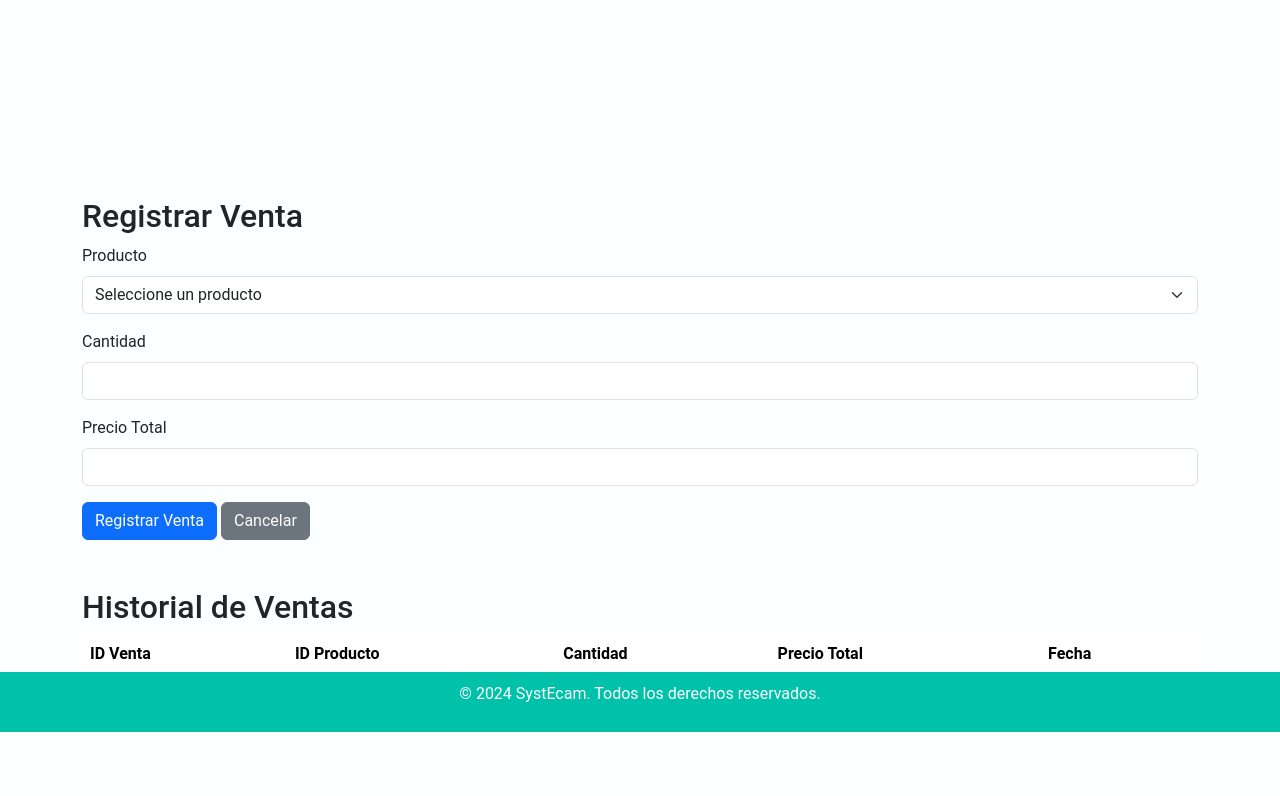
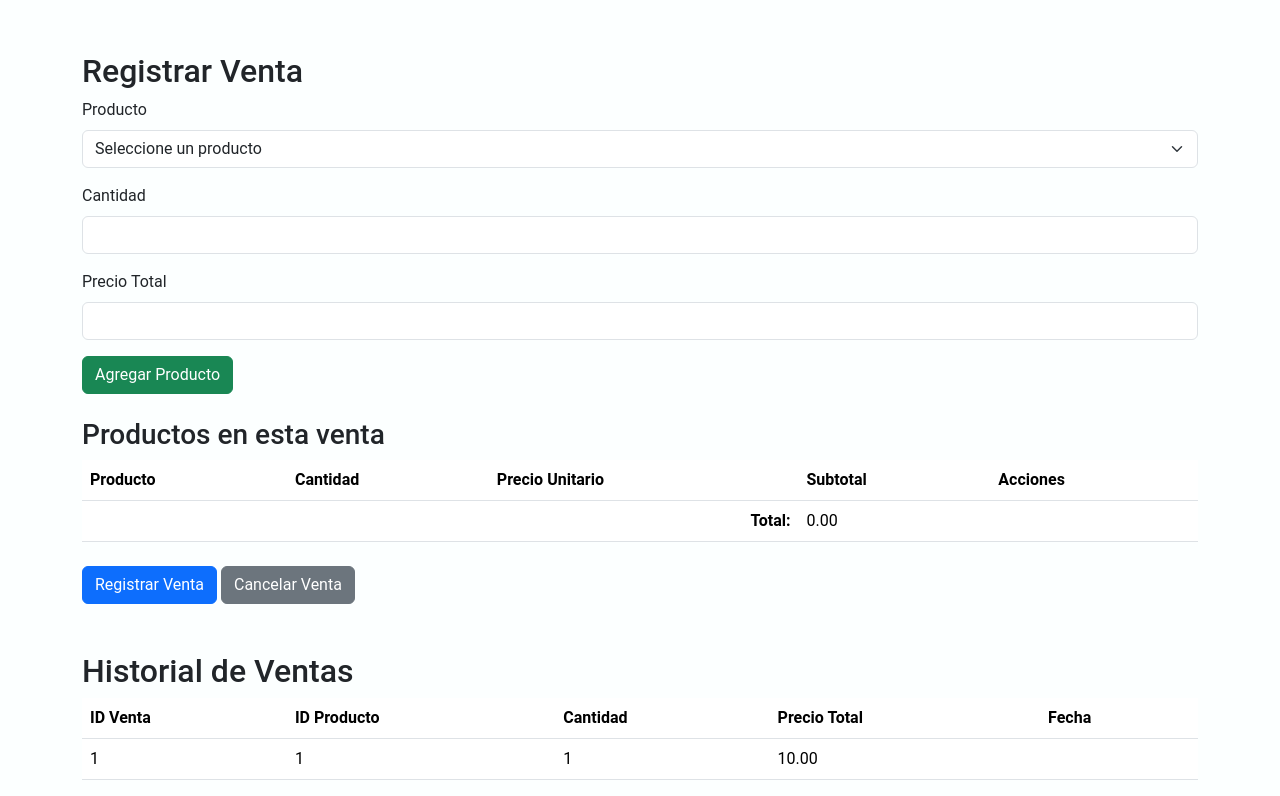
Before and after one commit to TomasGuevaraR/Proyecto-SystEcam, a PHP site: page /venta.php in a window 1280 px wide. Shown: the part 68-864 px from the top of the page. Before the commit the page ends 800 px from the top, so only its background shows below. Run offline with PHP 8.4, Linux system fonts and the light colour scheme; a user stored in the database is signed in; data comes from the database, SQL or seed files in the repository; tables that the repository leaves empty hold one stand-in row (values such as "Sample post"); data that the repository does not hold is empty.

Commit message:
nueva  actualización 08/11/2024
actualicé los archivos de  login, ventas.js, registrarVenta.php, venta.php

```diff
--- a/Control/loginControl.php
+++ b/Control/loginControl.php
@@ -16,7 +16,7 @@ if ($result->num_rows > 0) {
     $fila = $result->fetch_assoc();
 
     // Almacena más datos del usuario en la sesión
-    $_SESSION['id'] = $fila["id"];
+    $_SESSION['id_usuario'] = $fila["id"];  // Cambio aquí
     $_SESSION['nombre'] = $fila["nombre"];
     $_SESSION['usuario'] = $fila["usuario"];
     $_SESSION['email'] = $fila["email"];
--- a/venta.php
+++ b/venta.php
@@ -7,24 +7,19 @@ if (!isset($_SESSION['nombre']) || ($_SESSION['rol'] !== 'admin' && $_SESSION['r
     exit;
 }
 
-// Al inicio del archivo, después de session_start()
+// CSRF Token
 if (!isset($_SESSION['csrf_token'])) {
     $_SESSION['csrf_token'] = bin2hex(random_bytes(32));
 }
 
 require_once("BaseDatos/Conexion.php");
 
-// Inicializa la variable para el modal y la tabla
-$showModal = false;
-$showTable = true;
-
-// Manejo de errores mejorado
 if ($conn->connect_error) {
     die("Error de conexión: " . $conn->connect_error);
 }
 
-// Consulta sin la columna `estado`
-$sql = "SELECT id_producto, nombre_producto, precio_venta FROM productos"; // Eliminada la condición WHERE estado = 1
+// Consulta para obtener los productos junto con la cantidad
+$sql = "SELECT id_producto, nombre_producto, precio_venta, cantidad FROM productos";
 $stmt = $conn->prepare($sql);
 if (!$stmt) {
     die("Error en la preparación de la consulta: " . $conn->error);
@@ -32,8 +27,10 @@ if (!$stmt) {
 $stmt->execute();
 $resultProductos = $stmt->get_result();
 
-// Obtener el historial de ventas
-$sqlVentas = "SELECT * FROM ventas"; // Asumiendo que tienes una tabla 'ventas'
+
+
+// Consulta para obtener el historial de ventas
+$sqlVentas = "SELECT * FROM ventas";
 $stmtVentas = $conn->prepare($sqlVentas);
 if (!$stmtVentas) {
     die("Error en la preparación de la consulta: " . $conn->error);
@@ -47,8 +44,9 @@ $resultVentas = $stmtVentas->get_result();
 <head>
     <meta charset="UTF-8">
     <meta name="viewport" content="width=device-width, initial-scale=1.0">
-    <link href="https://cdn.jsdelivr.net/npm/bootstrap@5.3.3/dist/css/bootstrap.min.css" rel="stylesheet" integrity="sha384-QWTKZyjpPEjISv5WaRU9OFeRpok6YctnYmDr5pNlyT2bRjXh0JMhjY6hW+ALEwIH" crossorigin="anonymous">
+    <link href="https://cdn.jsdelivr.net/npm/bootstrap@5.3.3/dist/css/bootstrap.min.css" rel="stylesheet">
     <title>SystEcam - Módulo de Ventas</title>
+    <script src="https://code.jquery.com/jquery-3.6.0.min.js"></script>
     <link rel="stylesheet" href="css/styusuario.css">
 </head>
 <body>
@@ -57,9 +55,7 @@ $resultVentas = $stmtVentas->get_result();
 <header>
     <div class="header-container">
         <img src="img/logo.png" alt="SystEcam" class="logo">
-            <h1 class="nombre-software">
-                <a href="modulos.php" style="text-decoration: none; color: inherit;">SystEcam</a>
-            </h1>
+        <h1 class="nombre-software"><a href="modulos.php" style="text-decoration: none; color: inherit;">SystEcam</a></h1>
         <div class="dropdown" style="position: absolute; right: 0;">
             <button class="btn btn-secondary dropdown-toggle" type="button" data-bs-toggle="dropdown" aria-expanded="false">
                 Menú
@@ -77,23 +73,26 @@ $resultVentas = $stmtVentas->get_result();
         </div>
     </div>
 </header>
-<br>
+<br><br><br>
+
 <div class="container mt-5">
     <h2>Registrar Venta</h2>
-        <form method="POST" action="registrarVenta.php">
-            <input type="hidden" name="csrf_token" value="<?= $_SESSION['csrf_token'] ?>">
+    <form id="agregarProductoForm" class="mb-4">
         <div class="mb-3">
             <label for="producto" class="form-label">Producto</label>
             <select class="form-select" id="producto" name="producto_id" required>
                 <option value="">Seleccione un producto</option>
     <?php while ($row = $resultProductos->fetch_assoc()): ?>
-                        <option value="<?= htmlspecialchars($row['id_producto']) ?>" data-precio="<?= htmlspecialchars($row['precio_venta']) ?>">
+        <option value="<?= htmlspecialchars($row['id_producto']) ?>"
+                data-precio="<?= htmlspecialchars($row['precio_venta']) ?>"
+                data-nombre="<?= htmlspecialchars($row['nombre_producto']) ?>"
+                data-stock="<?= htmlspecialchars($row['stock']) ?>">
             <?= htmlspecialchars($row['nombre_producto']) ?>
         </option>
     <?php endwhile; ?>
 </select>
+
         </div>
-
 
         <div class="mb-3">
             <label for="cantidad" class="form-label">Cantidad</label>
@@ -105,10 +104,42 @@ $resultVentas = $stmtVentas->get_result();
             <input type="text" class="form-control" id="precio_total" name="precio_total" readonly>
         </div>
 
-            <button type="submit" class="btn btn-primary">Registrar Venta</button>
-            <button type="reset" class="btn btn-secondary">Cancelar</button>
+        <button type="button" id="agregarProducto" class="btn btn-success">Agregar Producto</button>
     </form>
 
+    <!-- Lista de productos agregados -->
+    <div class="mb-4">
+        <h3>Productos en esta venta</h3>
+        <table class="table" id="productosAgregados">
+            <thead>
+                <tr>
+                    <th>Producto</th>
+                    <th>Cantidad</th>
+                    <th>Precio Unitario</th>
+                    <th>Subtotal</th>
+                    <th>Acciones</th>
+                </tr>
+            </thead>
+            <tbody></tbody>
+            <tfoot>
+                <tr>
+                    <td colspan="3" class="text-end"><strong>Total:</strong></td>
+                    <td id="totalVenta">0.00</td>
+                    <td></td>
+                </tr>
+            </tfoot>
+        </table>
+    </div>
+
+    <!-- Registrar Venta Form -->
+    <form method="POST" action="registrarVenta.php" id="registrarVentaForm">
+        <input type="hidden" name="csrf_token" value="<?= $_SESSION['csrf_token'] ?>">
+        <input type="hidden" name="productos_venta" id="productos_venta" value="">
+        <button type="submit" class="btn btn-primary" id="registrarVenta">Registrar Venta</button>
+        <button type="button" class="btn btn-secondary" id="cancelarVenta">Cancelar Venta</button>
+    </form>
+
+    <!-- Historial de Ventas -->
     <h2 class="mt-5">Historial de Ventas</h2>
     <table class="table">
         <thead>
@@ -126,51 +157,125 @@ $resultVentas = $stmtVentas->get_result();
                     <td><?= $venta['id_venta'] ?></td>
                     <td><?= $venta['id_producto'] ?></td>
                     <td><?= $venta['cantidad'] ?></td>
-                        <td><?= $venta['precio_total'] ?></td>
+                    <td><?= $venta['total'] ?></td>
                     <td><?= $venta['fecha_venta'] ?></td>
                 </tr>
             <?php endwhile; ?>
         </tbody>
     </table>
 </div>
-    <script src="https://code.jquery.com/jquery-3.6.0.min.js"></script>
+
 <script>
 $(document).ready(function() {
-    // Detectar cambios en el producto seleccionado
-    $('#producto').change(function() {
-        // Obtener el precio unitario del producto seleccionado
-        let precioUnitario = $(this).find(':selected').data('precio');
+    let productosEnVenta = [];
 
-        // Mostrar el precio unitario en el campo de precio total
-        $('#precio_total').val(precioUnitario);
+    // Actualizar el precio total y verificar el stock al cambiar producto o cantidad
+    function actualizarPrecio() {
+        let precioUnitario = $('#producto').find(':selected').data('precio');
+        let stockDisponible = $('#producto').find(':selected').data('stock');
+        let cantidad = $('#cantidad').val();
 
-        // Si hay una cantidad, calcular el precio total
-        let cantidad = $('#cantidad').val();
-        if (cantidad) {
-            $('#precio_total').val(precioUnitario * cantidad);
+        // Verificar si la cantidad es mayor al stock
+        if (cantidad > stockDisponible) {
+            alert(`Cantidad solicitada supera el stock disponible de ${stockDisponible}.`);
+            $('#cantidad').val(stockDisponible); // Opcional: establece la cantidad al stock máximo
+            cantidad = stockDisponible;
         }
-    });
 
-    // Detectar cambios en la cantidad
-    $('#cantidad').on('input', function() {
-        // Obtener el precio unitario del producto seleccionado
-        let precioUnitario = $('#producto').find(':selected').data('precio');
-
-        // Calcular el precio total
-        let cantidad = $(this).val();
         if (precioUnitario && cantidad) {
             $('#precio_total').val(precioUnitario * cantidad);
         }
+    }
+
+    $('#producto, #cantidad').on('change input', actualizarPrecio);
+
+    // Añadir producto a la tabla
+    $('#agregarProducto').click(function() {
+        let productoId = $('#producto').val();
+        let nombreProducto = $('#producto').find(':selected').data('nombre');
+        let cantidad = $('#cantidad').val();
+        let precioUnitario = $('#producto').find(':selected').data('precio');
+        let stockDisponible = $('#producto').find(':selected').data('stock');
+        let subtotal = precioUnitario * cantidad;
+
+        if (!productoId || !cantidad) {
+            alert('Por favor seleccione un producto y especifique la cantidad.');
+            return;
+        }
+
+        // Verificar si la cantidad es mayor al stock disponible antes de añadir
+        if (cantidad > stockDisponible) {
+            alert(`Cantidad solicitada supera el stock disponible de ${stockDisponible}.`);
+            return;
+        }
+
+        // Agregar producto a la lista de productos en venta
+        productosEnVenta.push({
+            producto_id: productoId,
+            nombre: nombreProducto,
+            cantidad: cantidad,
+            precio_unitario: precioUnitario,
+            subtotal: subtotal
+        });
+
+        // Agregar la fila a la tabla de productos
+        let row = `<tr>
+            <td>${nombreProducto}</td>
+            <td>${cantidad}</td>
+            <td>${precioUnitario}</td>
+            <td>${subtotal}</td>
+            <td><button type="button" class="btn btn-danger btn-sm eliminarProducto">Eliminar</button></td>
+        </tr>`;
+        $('#productosAgregados tbody').append(row);
+
+        // Actualizar total
+        let total = parseFloat($('#totalVenta').text()) + subtotal;
+        $('#totalVenta').text(total.toFixed(2));
+
+        // Reset formulario
+        $('#producto').val('');
+        $('#cantidad').val('');
+        $('#precio_total').val('');
+    });
+
+    // Eliminar producto de la lista y tabla
+    $(document).on('click', '.eliminarProducto', function() {
+        let row = $(this).closest('tr');
+        let subtotal = parseFloat(row.find('td:eq(3)').text());
+
+        // Eliminar producto de la lista
+        let index = row.index();
+        productosEnVenta.splice(index, 1);
+
+        // Eliminar la fila de la tabla
+        row.remove();
+
+        // Actualizar total
+        let total = parseFloat($('#totalVenta').text()) - subtotal;
+        $('#totalVenta').text(total.toFixed(2));
+    });
+
+    // Al enviar el formulario
+    $('#registrarVentaForm').submit(function(e) {
+        e.preventDefault();
+
+        // Pasar los productos en venta al formulario
+        $('#productos_venta').val(JSON.stringify(productosEnVenta));
+
+        // Enviar formulario
+        $(this).unbind('submit').submit();
+    });
+
+    $('#cancelarVenta').click(function() {
+        // Limpiar todo
+        $('#productosAgregados tbody').empty();
+        $('#totalVenta').text('0.00');
+        productosEnVenta = [];
     });
 });
+
 </script>
 
-
-    <footer>
-        <p>&copy; 2024 SystEcam. Todos los derechos reservados.</p>
-    </footer>
-
 <script src="https://cdn.jsdelivr.net/npm/bootstrap@5.3.3/dist/js/bootstrap.bundle.min.js"></script>
-    <script src="js/editUser.js"></script>
 </body>
 </html>
```
Also changed, not shown: js/venta.js (added, +38 -0 lines), registrarVenta.php (+52 -21 lines). Lines whose indentation alone changed are shown as unchanged.
